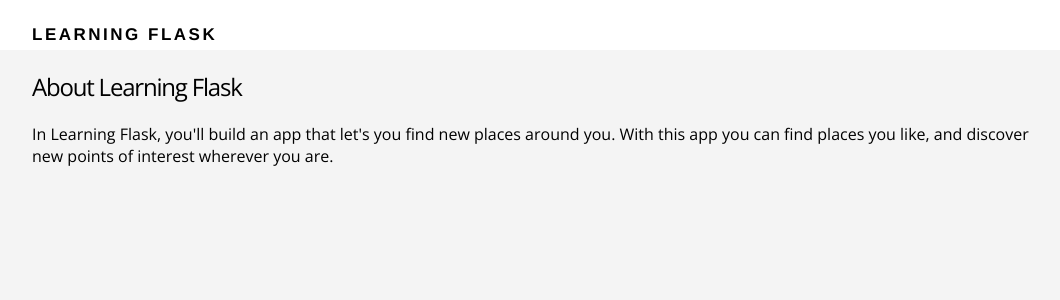
After one commit to jcuartas/learning-flask, a Flask app: page /about in a window 1280 px wide. The commit adds this page. Shown: the top 300 px of the page, without its empty margins (108-1168 px from the left). Run offline with Flask 2, Linux system fonts and the light colour scheme.

Commit message:
About page

```diff
--- a/routes.py
+++ b/routes.py
@@ -5,6 +5,9 @@ app = Flask(__name__)
 @app.route("/")
 def index():
     return render_template("index.html")
+@app.route("/about")
+def about():
+    return render_template("about.html")
 
 if __name__ == "__main__":
     app.run(debug=True)
--- /dev/null
+++ b/templates/about.html
@@ -0,0 +1,11 @@
+{% extends "layout.html" %}
+
+{% block content %}
+    <main class="about-selection">
+        <div class="container">
+
+            <h2>About Learning Flask</h2>
+            <p>In Learning Flask, you'll build an app that let's you find new places around you. With this app you can find places you like, and discover new points of interest wherever you are.</p>
+        </div>
+    </main>
+{% endblock %}
--- a/templates/index.html
+++ b/templates/index.html
@@ -6,7 +6,7 @@
         <div class="section-content">
             <h2>Discover places near you.</h2>
             <a href="#" class="btn-primary">Sign up</a>
-            <a href="#" class="bnt-secondary">Learn more</a>
+            <a href="{{ url_for('about')}}" class="bnt-secondary">Learn more</a>
         </div>
 
 
```
Also changed, not shown: 1 other file.
